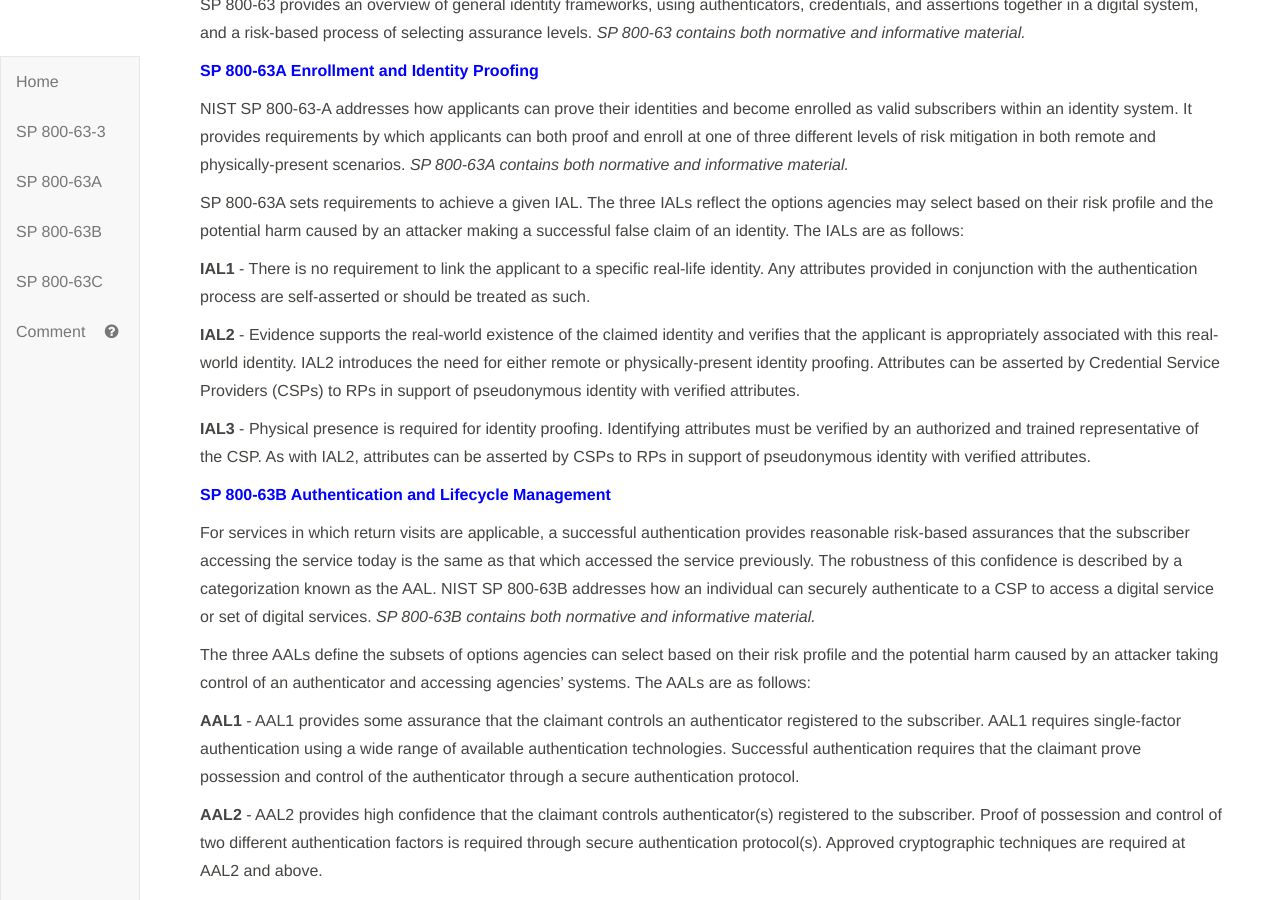
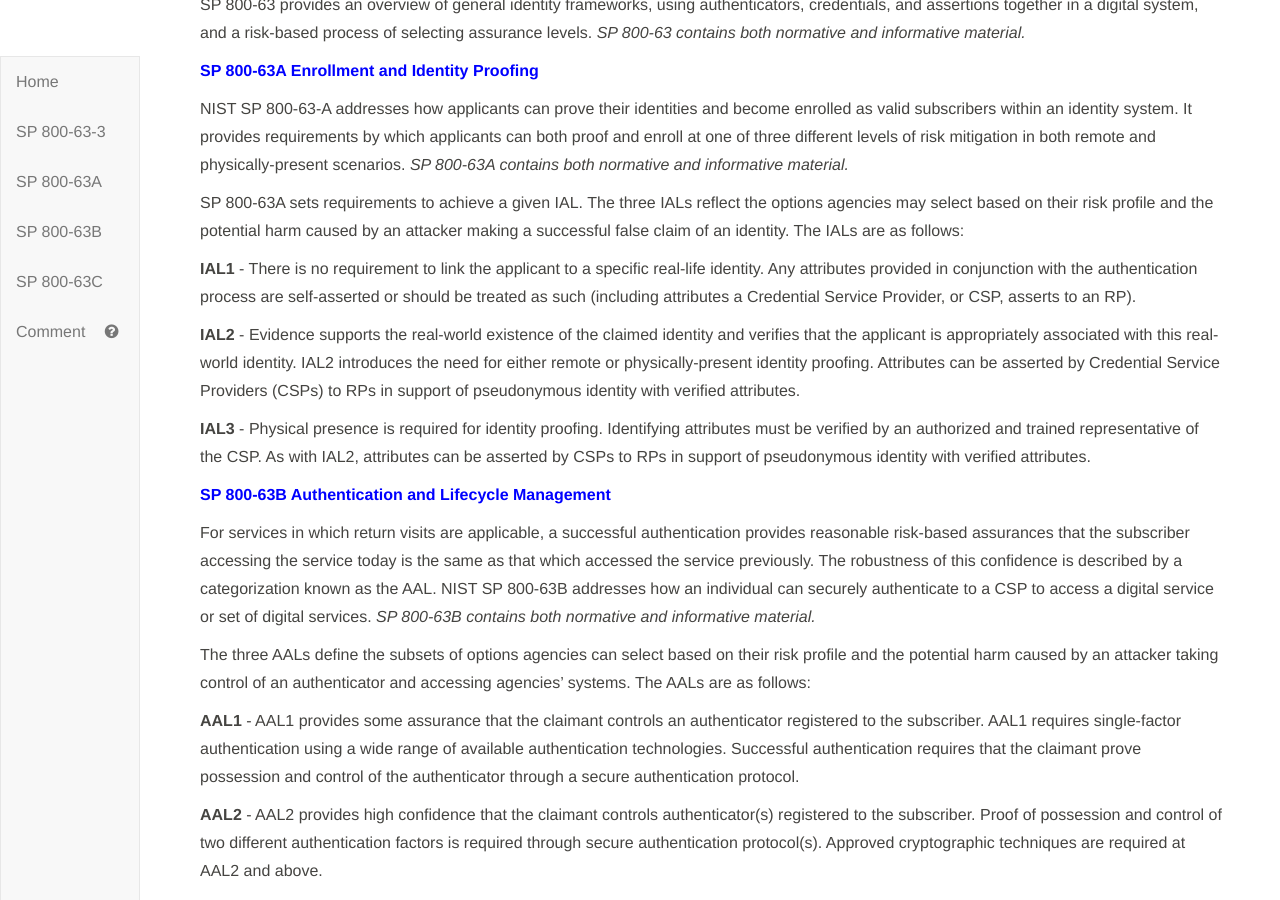
Before and after one commit to usnistgov/800-63-3, a Jekyll site: the page built from sp800-63-3/cover.md, in a window 1280 px wide and 900 px high, scrolled down 4858 px. Built offline with Jekyll 4.4.1, drawn with Linux system fonts in a browser that asks for light colours; our own code applies the rules of GitHub Pages for plain Markdown files.

Commit message:
EN's pre-werb edits
Line 189: is "physical representation of the underlying subject" common terminology? If not, recommend changing because it sort of sounds like we don't need to know what you look like. When in reality it's saying we don't need to know who you are, just that you're the same person who registered for this account, right? Maybe say something like, "may not mean that the real-life identity of the subject is known."

Lines 215, 219, 232, and 244 all say "This section contains both normative and informative material." Is there a reason for this as opposed to just saying it once before diving into each section (e.g., line 209)?

Line 223: I thought it was confusing to explicitly say in IAL2 and IAL3 that attributed can be asserted by CSPs to RPs, but not to say it in IAL1. A CSP could assert an attribute by a CSP to an RP, it would just be treated as a self-asserted attribute. So I added the parenthetical to the end of line 223: "Any attributes provided in conjunction with the authentication process are self-asserted or should be treated as such (including attribute a Credential Service Provider, or CSP, asserts to an RP)." Make sense?

```diff
--- a/sp800-63-3/cover.md
+++ b/sp800-63-3/cover.md
@@ -184,7 +184,7 @@
 
 Digital identity is the online persona of a subject, and a single definition is widely debated internationally. The term persona is apropos as a subject can represent themselves online in many ways. An individual may have a digital identity for email, and another one for personal finances.  A personal laptop can be someone's streaming music server yet also be a worker-bot in a distributed network of computers performing complex genome calculations.  Without context, it is difficult to land on a single definition that satisfies all.
 
-Digital identity as a legal identity further complicates the definition and ability to use digital identities across a range of social and economic use cases.  Digital identity is hard.  Proving someone is who they say they are - especially remotely, via a digital service - is fraught with opportunities for an attacker to successfully impersonate someone. As correctly captured by [Peter Steiner in The New Yorker](#steiner): "On the internet, nobody knows you're a dog." These guidelines provide mitigations to the vulnerabilities inherent online, while recognizing and encouraging that when accessing some low-risk digital services, 'being a dog' is just fine;  other, high-risk services need a level of confidence that the digital identity accessing the service is the legitimate proxy to the real life subject.
+Digital identity as a legal identity further complicates the definition and ability to use digital identities across a range of social and economic use cases.  Digital identity is hard. Proving someone is who they say they are - especially remotely, via a digital service - is fraught with opportunities for an attacker to successfully impersonate someone. As correctly captured by [Peter Steiner in The New Yorker](#steiner): "On the internet, nobody knows you're a dog." These guidelines provide mitigations to the vulnerabilities inherent online, while recognizing and encouraging that when accessing some low-risk digital services, 'being a dog' is just fine;  other, high-risk services need a level of confidence that the digital identity accessing the service is the legitimate proxy to the real life subject.
 
 For these guidelines, digital identity is the unique representation of a subject engaged in an online transaction. A digital identity is always unique in the context of a digital service, but does not necessarily need to uniquely identify the subject in all contexts. In other words, accessing a digital service may not mean that the physical representation of the underlying subject is known.
 
@@ -220,7 +220,7 @@
 
 SP 800-63A sets requirements to achieve a given IAL. The three IALs reflect the options agencies may select based on their risk profile and the potential harm caused by an attacker making a successful false claim of an identity. The IALs are as follows:
 
-**IAL1** - There is no requirement to link the applicant to a specific real-life identity. Any attributes provided in conjunction with the authentication process are self-asserted or should be treated as such.
+**IAL1** - There is no requirement to link the applicant to a specific real-life identity. Any attributes provided in conjunction with the authentication process are self-asserted or should be treated as such (including attributes a Credential Service Provider, or CSP, asserts to an RP).
 
 **IAL2** - Evidence supports the real-world existence of the claimed identity and verifies that the applicant is appropriately associated with this real-world identity. IAL2 introduces the need for either remote or physically-present identity proofing.  Attributes can be asserted by Credential Service Providers (CSPs) to RPs in support of pseudonymous identity with verified attributes.
 
```
